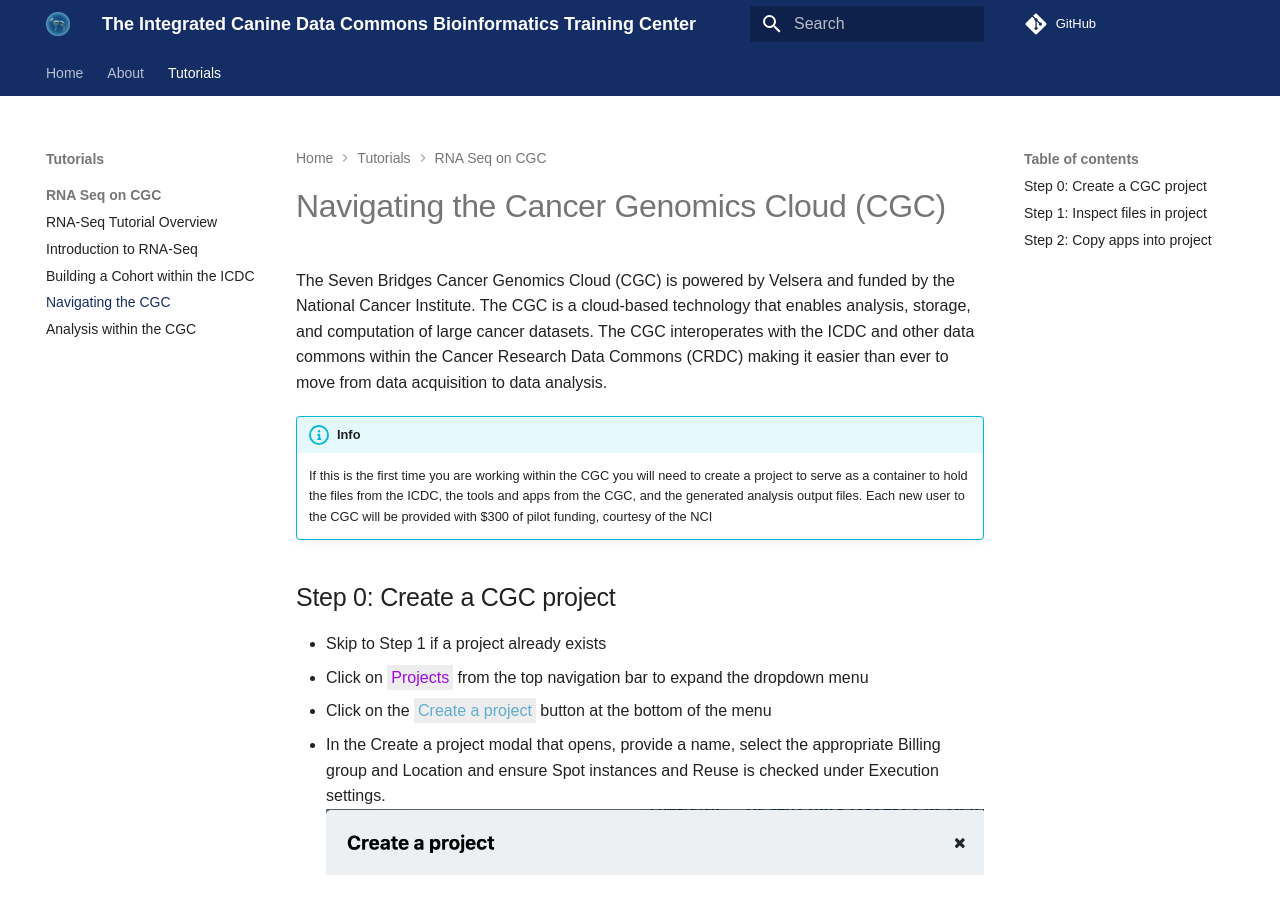
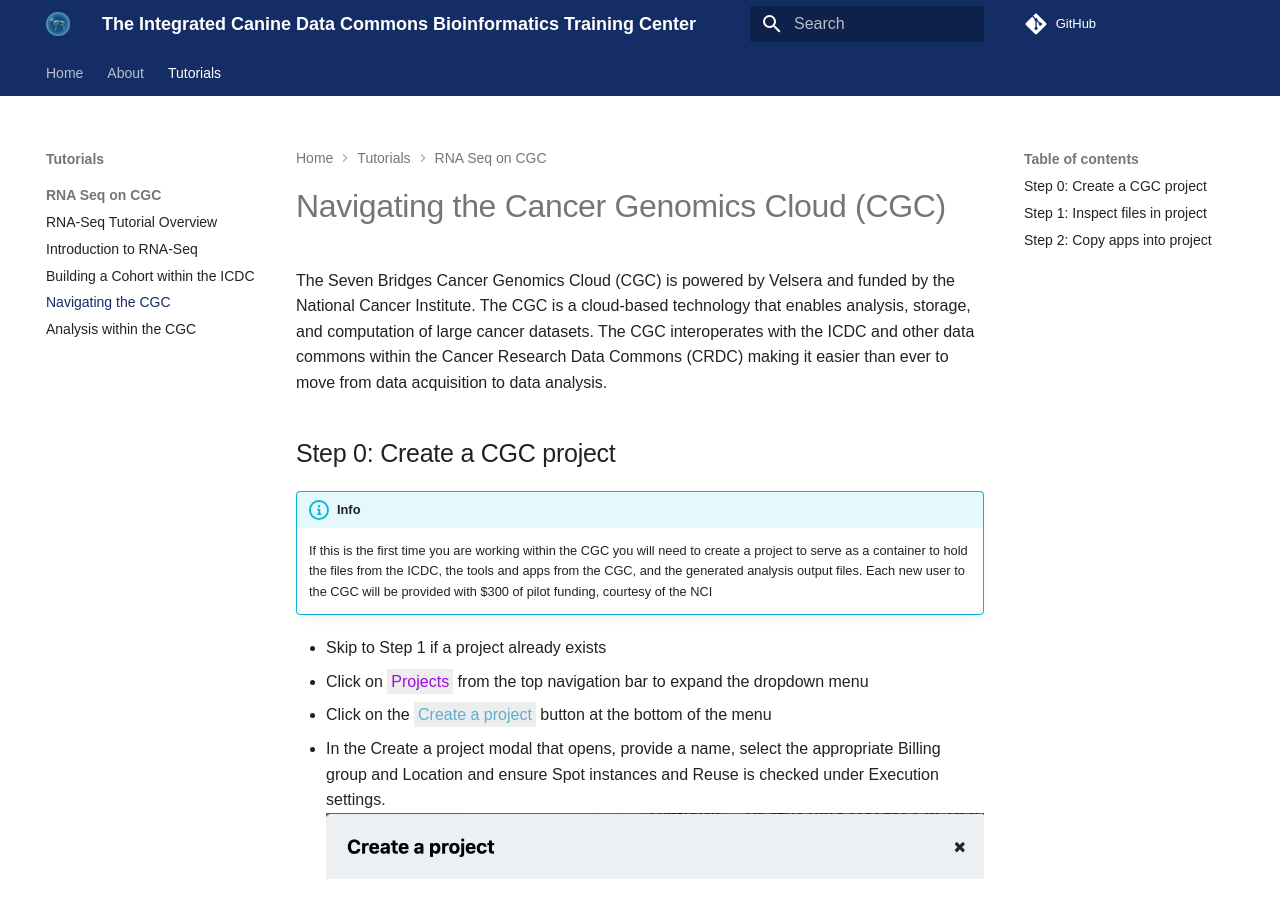
Before and after one commit to CBIIT/icdc-bioinformatics, an MkDocs documentation site: the page built from docs/Tutorials/RNA-Seq-on-CGC/rna_seq_04.md, in a window 1280 px wide and 900 px high. Built offline with MkDocs 1.6.1 and Material for MkDocs 9.7.7, drawn with Linux system fonts in a browser that asks for light colours; some web fonts are replaced; comment, search, counter and statistics services are not loaded.

Commit message:
Update rna_seq_04.md

```diff
--- a/docs/Tutorials/RNA-Seq-on-CGC/rna_seq_04.md
+++ b/docs/Tutorials/RNA-Seq-on-CGC/rna_seq_04.md
@@ -9,10 +9,11 @@
 ============================================
 The Seven Bridges Cancer Genomics Cloud (CGC) is powered by Velsera and funded by the National Cancer Institute. The CGC is a cloud-based technology that enables analysis, storage, and computation of large cancer datasets. The CGC interoperates with the ICDC and other data commons within the Cancer Research Data Commons (CRDC) making it easier than ever to move from data acquisition to data analysis.
 
+
+
+## Step 0: Create a CGC project
 !!! info
     If this is the first time you are working within the CGC you will need to create a project to serve as a container to hold the files from the ICDC, the tools and apps from the CGC, and the generated analysis output files. Each new user to the CGC will be provided with $300 of pilot funding, courtesy of the NCI
-
-## Step 0: Create a CGC project
 * Skip to Step 1 if a project already exists
 * Click on <span class="highlight_text">Projects</span> from the top navigation bar to expand the dropdown menu
 * Click on the <span class="highlight_button">Create a project</span> button at the bottom of the menu
```
Also changed, not shown: other parts of docs/Tutorials/RNA-Seq-on-CGC/rna_seq_04.md (+1 -1 lines).
